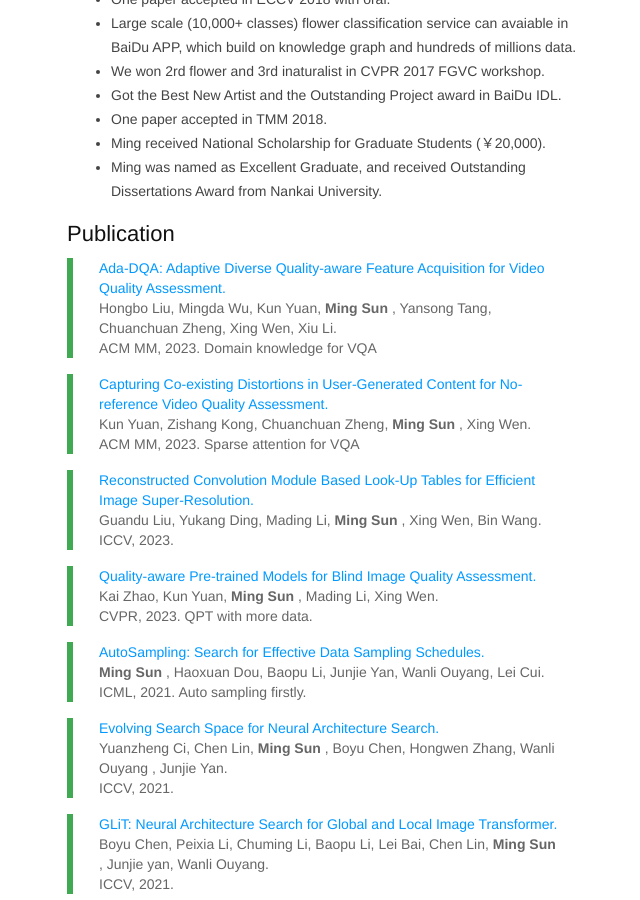
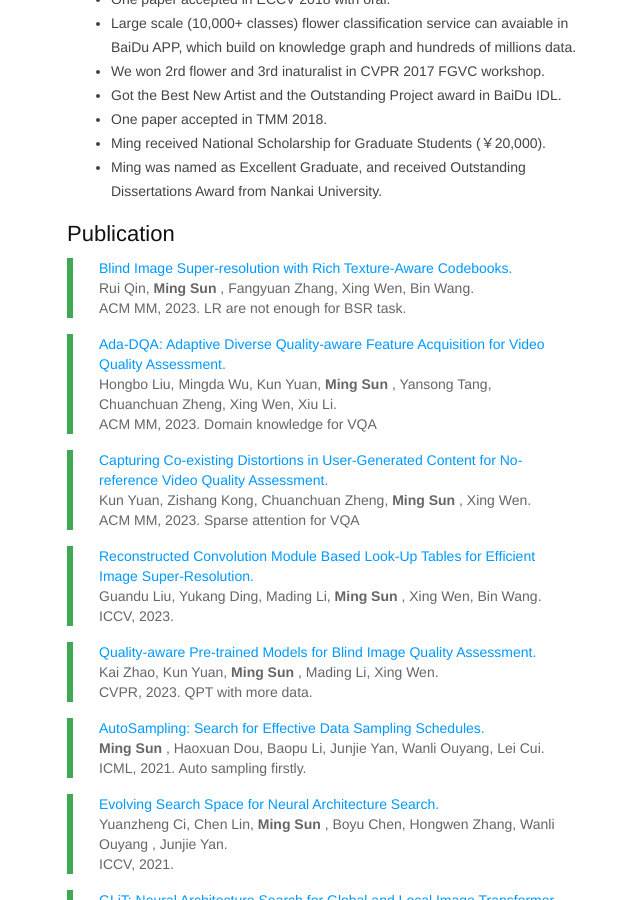
Before and after one commit to msunming/msunming.github.io, a Jekyll site: the page index.html, which Jekyll copies as it is, in a window 1280 px wide and 900 px high, scrolled down 1359 px. Shown: the whole window, without its empty margins (93-733 px from the left). Built offline with Jekyll 4.4.1, drawn with Linux system fonts in a browser that asks for light colours.

Commit message:
Update index.html

```diff
--- a/index.html
+++ b/index.html
@@ -496,6 +496,14 @@ pre .markdown .emphasis {
 		<!-- -->
 
 		<blockquote>
+			<p><a href="https://openreview.net/pdf?id=cg_m20b_L8A">
+			Blind Image Super-resolution with Rich Texture-Aware Codebooks.</a><br />
+			Rui Qin, <strong> Ming Sun </strong>, Fangyuan Zhang, Xing Wen, Bin Wang. <br />
+			ACM MM, 2023. LR are not enough for BSR task.  <br /></p>
+		</blockquote>
+
+		<!-- -->
+		<blockquote>
 			<p><a href="https://arxiv.org/pdf/2308.00729">
 			Ada-DQA: Adaptive Diverse Quality-aware Feature Acquisition for Video Quality Assessment.</a><br />
 			Hongbo Liu, Mingda Wu, Kun Yuan, <strong> Ming Sun </strong>, Yansong Tang, Chuanchuan Zheng, Xing Wen, Xiu Li. <br />
```
